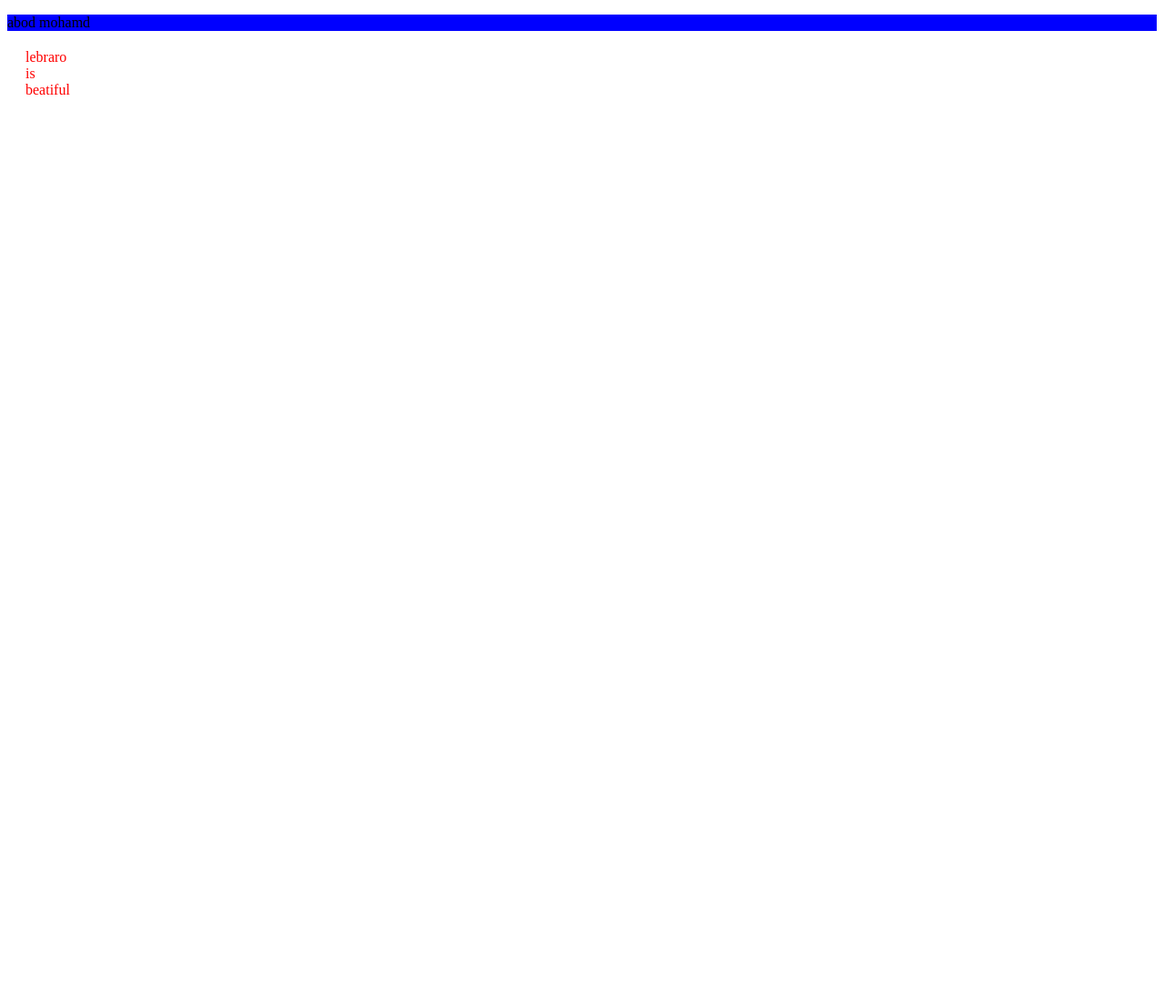
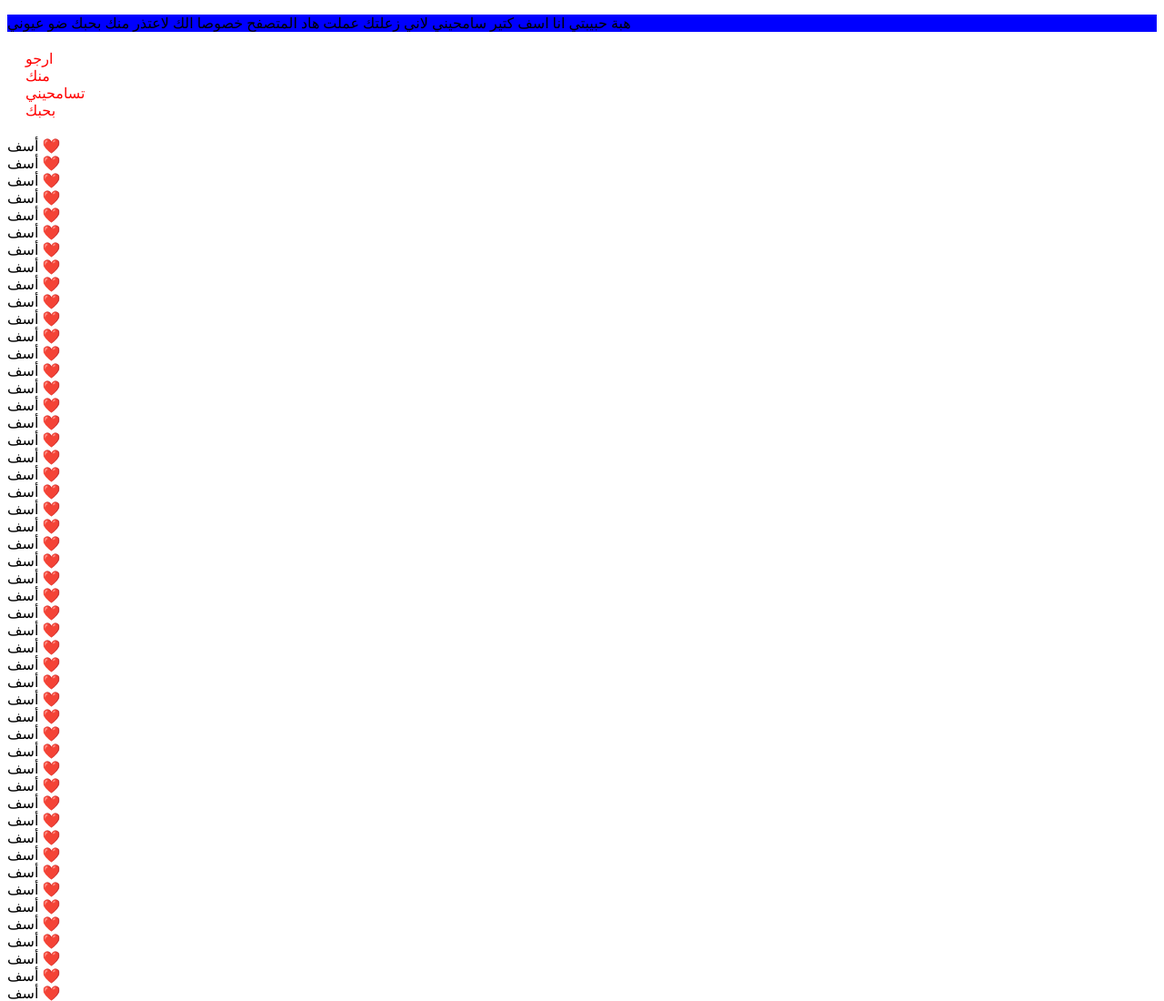
Before and after one commit to tahrsmaq-ui/aa, a plain HTML site: page index.html in a window 1280 px wide. Shown: the top 1100 px of the page at 91% size. Before the commit the page ends 800 px from the top, so only its background shows below. Drawn offline with Linux system fonts and the light colour scheme.

Commit message:
Update index.html

```diff
--- a/index.html
+++ b/index.html
@@ -3,16 +3,24 @@
 <head>
     <meta charset="UTF-8">
     <meta name="viewport" content="width=device-width, initial-scale=1.0">
-    <title>Document</title>
+    <title>الى حب عمري</title>
 <link rel="stylesheet" href="abod.css">
 </head>
 <body>
-    <p class="a">abod mohamd</p>
-<div class="b">lebraro is beatiful
+    <p class="a">هبة حبيبتي انا اسف كتير سامحيني لاني زعلتك عملت هاد المتصفح خصوصا الك لاعتذر منك بحبك ضو عيوني </p>
+<div class="b"> ارجو منك تسامحيني بحبك
 
 </div>
 
+<div id="apology-container"></div>
 
+<script>
+  const container = document.getElementById('apology-container');
+  // حلقة تكرار تطبع الكلمة 100 مرة
+  for (let i = 0; i < 100; i++) {
+    container.innerHTML += "أسف ❤️<br>";
+  }
+</script>
 
 </body>
 </html>
```
